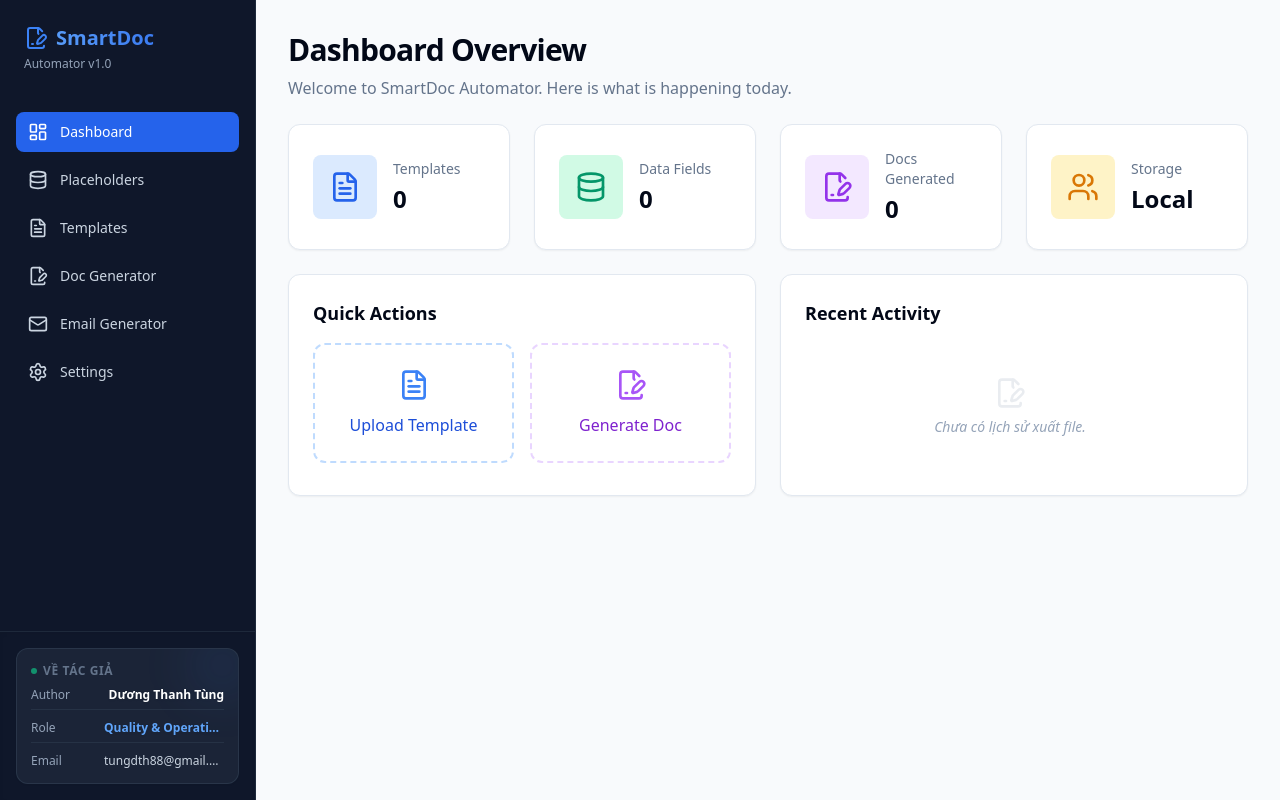
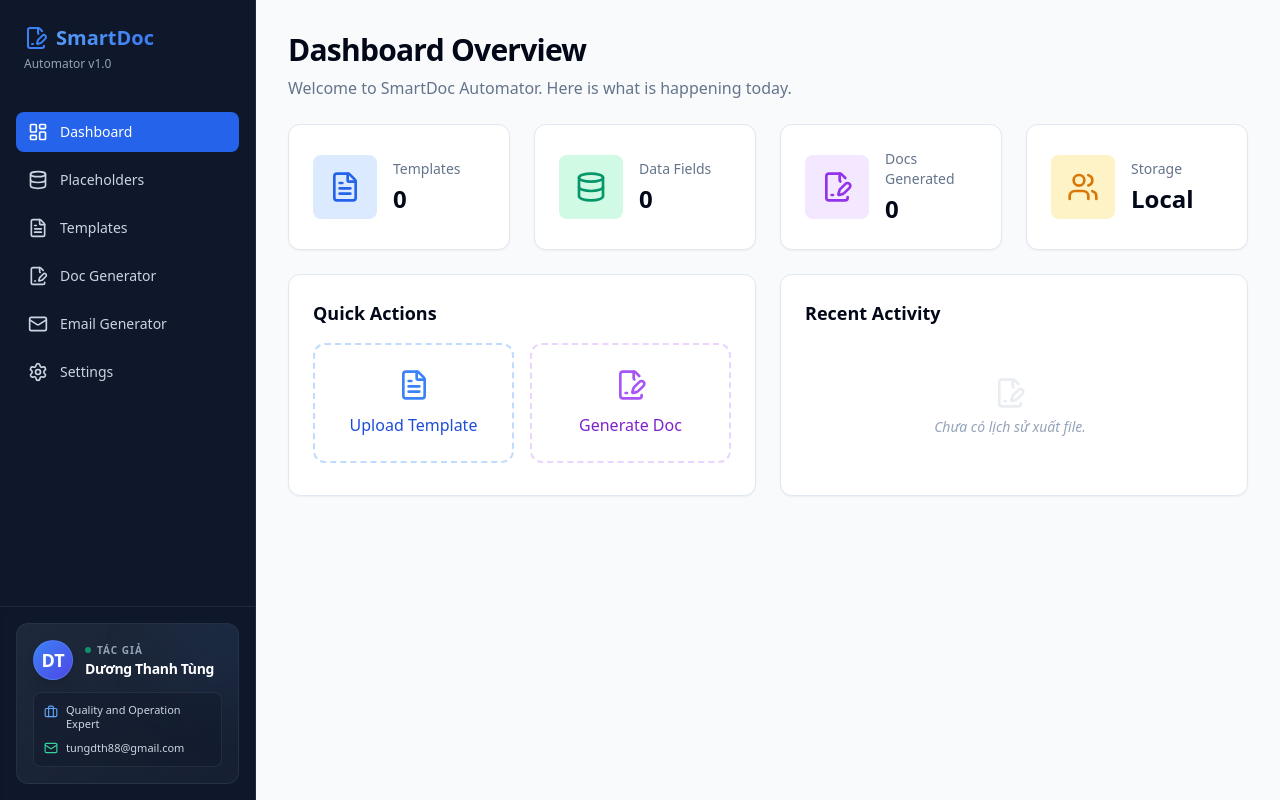
Before and after one commit to dttung1288/SmartDocAutomator, a React (Vite) app: page / in a window 1280 px wide. Built offline with nearby package versions, Linux system fonts and the light colour scheme.

Commit message:
UI/UX: Complete overhaul of the Author profile card to premium stacked layout

```diff
--- a/src/components/layout/Sidebar.jsx
+++ b/src/components/layout/Sidebar.jsx
@@ -1,5 +1,5 @@
 import { NavLink } from "react-router-dom";
-import { LayoutDashboard, FileText, FileSignature, Settings, Database, Mail } from "lucide-react";
+import { LayoutDashboard, FileText, FileSignature, Settings, Database, Mail, Briefcase } from "lucide-react";
 import { cn } from "../../lib/utils";
 
 const links = [
@@ -43,24 +43,40 @@ export function Sidebar() {
             </nav>
 
             <div className="p-4 border-t border-slate-800 bg-slate-900 shadow-inner">
-                <div className="bg-slate-800/80 rounded-xl p-3.5 border border-slate-700/60 shadow-sm relative overflow-hidden group">
-                    <div className="absolute top-0 right-0 w-16 h-16 bg-blue-500/10 rounded-full blur-xl -translate-y-4 translate-x-4 group-hover:bg-blue-500/20 transition-all"></div>
-                    <p className="text-xs font-bold text-slate-500 uppercase tracking-wider mb-2 flex items-center gap-1.5">
-                        <div className="w-1.5 h-1.5 rounded-full bg-emerald-500 animate-pulse"></div>
-                        Về Tác Giả
-                    </p>
-                    <div className="flex flex-col gap-2 text-xs">
-                        <div className="flex justify-between items-center border-b border-slate-700/50 pb-1.5">
-                            <span className="text-slate-400 font-medium">Author</span>
-                            <span className="text-white font-bold drop-shadow-sm">Dương Thanh Tùng</span>
+                <div className="bg-gradient-to-br from-slate-800 to-slate-800/50 rounded-xl p-4 border border-slate-700/50 relative overflow-hidden group hover:border-blue-500/30 transition-all duration-300">
+                    {/* Decorative background glow */}
+                    <div className="absolute top-0 right-0 w-24 h-24 bg-blue-500/10 rounded-full blur-2xl -translate-y-8 translate-x-8 group-hover:bg-blue-500/20 transition-all duration-500"></div>
+
+                    {/* Header: Avatar + Title */}
+                    <div className="flex items-center gap-3 relative z-10 mb-3">
+                        <div className="w-10 h-10 rounded-full bg-gradient-to-br from-blue-500 to-indigo-600 flex items-center justify-center font-bold text-lg text-white shadow-lg border border-blue-400/30 flex-shrink-0">
+                            DT
                         </div>
-                        <div className="flex justify-between items-center border-b border-slate-700/50 pb-1.5 pt-0.5">
-                            <span className="text-slate-400 font-medium">Role</span>
-                            <span className="text-blue-400 font-bold truncate max-w-[120px] drop-shadow-sm" title="Quality and Operation Expert">Quality & Operation</span>
+                        <div className="flex flex-col w-full overflow-hidden">
+                            <p className="text-[10px] text-slate-400 font-bold uppercase tracking-widest mb-0.5 flex items-center gap-1.5">
+                                <span className="w-1.5 h-1.5 rounded-full bg-emerald-500 animate-pulse inline-block"></span>
+                                Tác Giả
+                            </p>
+                            <p className="text-[14px] font-bold text-white tracking-tight leading-tight truncate" title="Dương Thanh Tùng">Dương Thanh Tùng</p>
                         </div>
-                        <div className="flex justify-between items-center pt-0.5">
-                            <span className="text-slate-400 font-medium">Email</span>
-                            <a href="mailto:tungdth88@gmail.com" className="text-slate-300 hover:text-blue-400 hover:underline transition-colors truncate max-w-[120px] font-medium" title="tungdth88@gmail.com">tungdth88@gmail.com</a>
+                    </div>
+
+                    {/* Info Rows */}
+                    <div className="space-y-2 relative z-10 bg-slate-900/40 rounded-lg p-2.5 border border-slate-700/50">
+                        {/* Role */}
+                        <div className="flex items-start gap-2">
+                            <div className="mt-0.5 text-blue-400 flex-shrink-0">
+                                <Briefcase className="w-3.5 h-3.5" />
+                            </div>
+                            <p className="text-[11px] text-slate-300 font-medium leading-[1.3]">Quality and Operation Expert</p>
+                        </div>
+
+                        {/* Email */}
+                        <div className="flex items-center gap-2">
+                            <div className="text-emerald-400 flex-shrink-0">
+                                <Mail className="w-3.5 h-3.5" />
+                            </div>
+                            <a href="mailto:tungdth88@gmail.com" className="text-[11px] text-slate-300 hover:text-emerald-300 transition-colors font-medium truncate" title="tungdth88@gmail.com">tungdth88@gmail.com</a>
                         </div>
                     </div>
                 </div>
```
